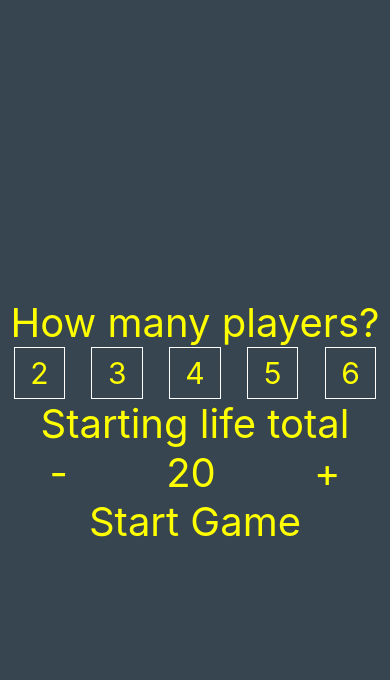
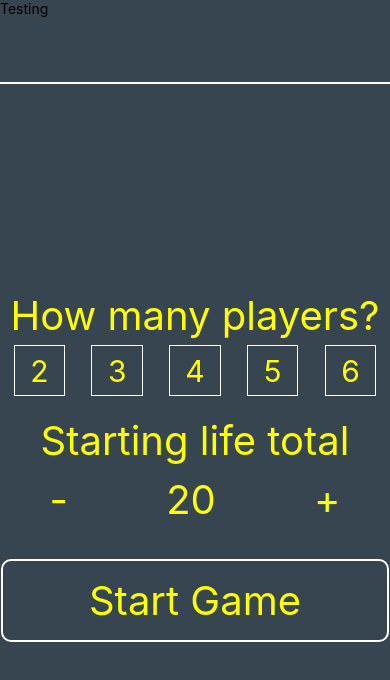
Before and after one commit to Jimmah661/MtGLifeTracker, a React Native app: screen / in a window 390 px wide. Shown: the top 680 px of the page. Built offline with nearby package versions, Linux system fonts and the light colour scheme.

Commit message:
Starting to build the toolbar

```diff
--- a/App.js
+++ b/App.js
@@ -3,6 +3,7 @@ import { StyleSheet, Text, View, StatusBar, ToolbarAndroid } from 'react-native'
 import Tracker from './component/tracker';
 import Footer from './component/footer';
 import SelectionScreen from './component/selectionScreen';
+import MyToolbar from './component/myToolbar'
 
 export default class App extends Component {
   state={
@@ -11,8 +12,8 @@ export default class App extends Component {
     startingLife: 20
   }
 
-  startGame = () => {
-    this.setState({isActive: true})
+  changeIsActive = () => {
+    this.setState({isActive: !this.state.isActive})
   }
 
   increaseLife = () => {
@@ -25,21 +26,31 @@ export default class App extends Component {
 
   render() {
     return (this.state.isActive ?
+      <>
+      <View style={styles.toolbar}>
+        <MyToolbar isActive={this.state.isActive} changeIsActive={this.changeIsActive} />
+      </View>
       <View style={styles.container}>
         <StatusBar hidden={true} />
         <Tracker startingLife={this.state.startingLife} player="1" rotate={true}/>
         <Tracker startingLife={this.state.startingLife} player="2" />
       </View>
+      </>
       :
+      <>
+      <View style={styles.toolbar}>
+        <MyToolbar isActive={this.state.isActive} changeIsActive={this.changeIsActive} />
+      </View>
       <View style={styles.container}>
         <StatusBar hidden={true} />
         <SelectionScreen
-          startGame={this.startGame}
+          changeIsActive={this.changeIsActive}
           startingLife={this.state.startingLife}
           increaseLife={this.increaseLife}
           decreaseLife={this.decreaseLife}
         />
       </View>
+      </>
     );
   }
 }
@@ -50,5 +61,12 @@ const styles = StyleSheet.create({
     backgroundColor: '#36454f',
     alignItems: 'center',
     justifyContent: 'space-around',
+    height: "90%"
   },
+  toolbar: {
+    backgroundColor: '#36454f',
+    height: "10%",
+    borderBottomColor: "#fff",
+    borderBottomWidth: 2
+  }
 });
--- /dev/null
+++ b/component/myToolbar.jsx
@@ -0,0 +1,21 @@
+import React, {Component} from 'react';
+import {View, Text, StyleSheet, Button, ToolbarAndroid } from 'react-native';
+
+class MyToolbar extends Component {
+  render() {
+    return(
+      <View style={styles.toolbar}>
+        {(this.props.isActive) ? <Button title="Back" onPress={this.props.changeIsActive}/>:<></>}
+        <Text>Testing</Text>
+      </View>
+    )
+  }
+}
+
+const styles = StyleSheet.create({
+  toolbar: {
+    borderBottomColor: "black",
+  }
+})
+
+export default MyToolbar;
--- a/component/selectionScreen.jsx
+++ b/component/selectionScreen.jsx
@@ -39,8 +39,8 @@ class SelectionScreen extends Component {
         </View>
 
         <TouchableOpacity
-          style={{ alignItems: "center" }}
-          onPress={this.props.startGame}
+          style={styles.startButton}
+          onPress={this.props.changeIsActive}
         >
           <Text style={styles.textable}>Start Game</Text>
         </TouchableOpacity>
@@ -50,15 +50,25 @@ class SelectionScreen extends Component {
 }
 
 const styles = StyleSheet.create({
+  startButton: {
+    borderColor: "#fff",
+    borderRadius:10,
+    borderWidth: 2,
+    padding: 10,
+    alignItems: "center",
+    marginTop: 15
+  },
   textable: {
     color: "yellow",
     fontSize: 40,
     paddingHorizontal: 10,
-    textAlign: "center"
+    textAlign: "center",
+    padding: 5
   },
   row: {
     flexDirection: "row",
-    justifyContent: "space-around"
+    justifyContent: "space-around",
+    marginBottom: 15
   },
   column: {
     flexDirection: "column",
--- a/component/subcomponents/selectionButton.jsx
+++ b/component/subcomponents/selectionButton.jsx
@@ -8,7 +8,7 @@ class SelectionButton extends Component {
         style={(this.props.numberOfPlayers === this.props.number) ? styles.buttonHighlight : styles.button}
         onPress={() => this.props.onPress(this.props.number)}
       >
-        <Text style={styles.buttonFont}>{this.props.number}</Text>
+        <Text style={(this.props.numberOfPlayers === this.props.number) ? styles.buttonFontHighlight : styles.buttonFont}>{this.props.number}</Text>
       </TouchableOpacity>
     );
   }
@@ -38,12 +38,12 @@ const styles = StyleSheet.create({
     alignItems: "center",
     padding: 10,
     backgroundColor: "#fff",
-    opacity: .25
   },
   buttonFontHighlight: {
     color: "yellow",
     fontSize: 30,
-    padding: 5
+    padding: 5,
+color: "black"
   }
 });
 
```
